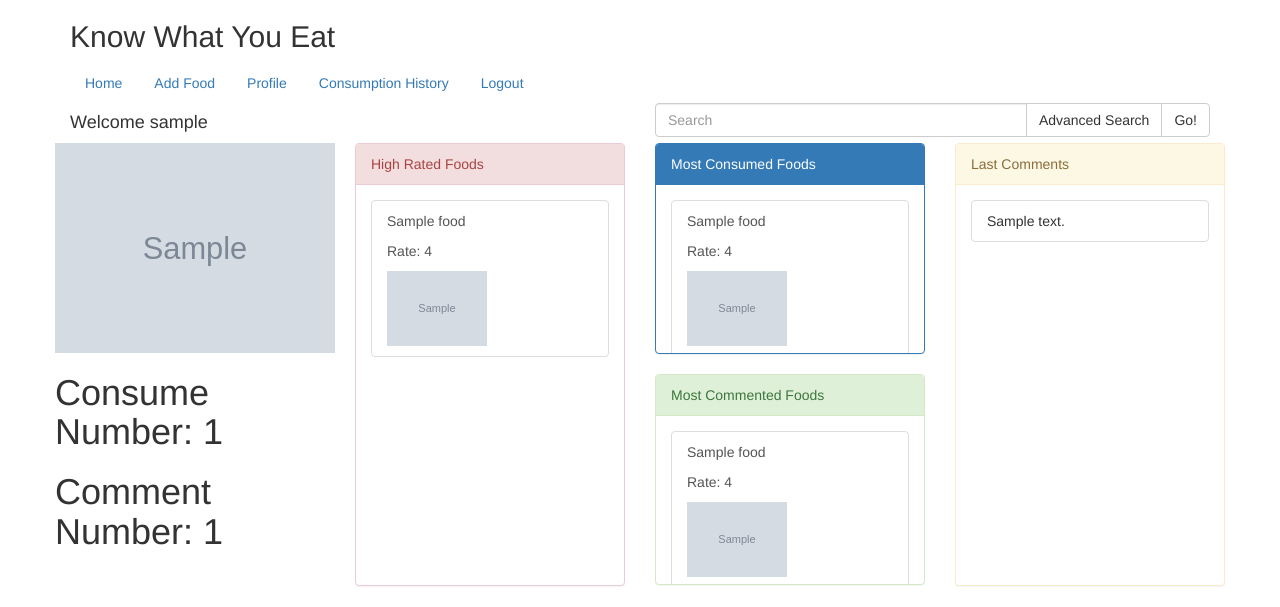
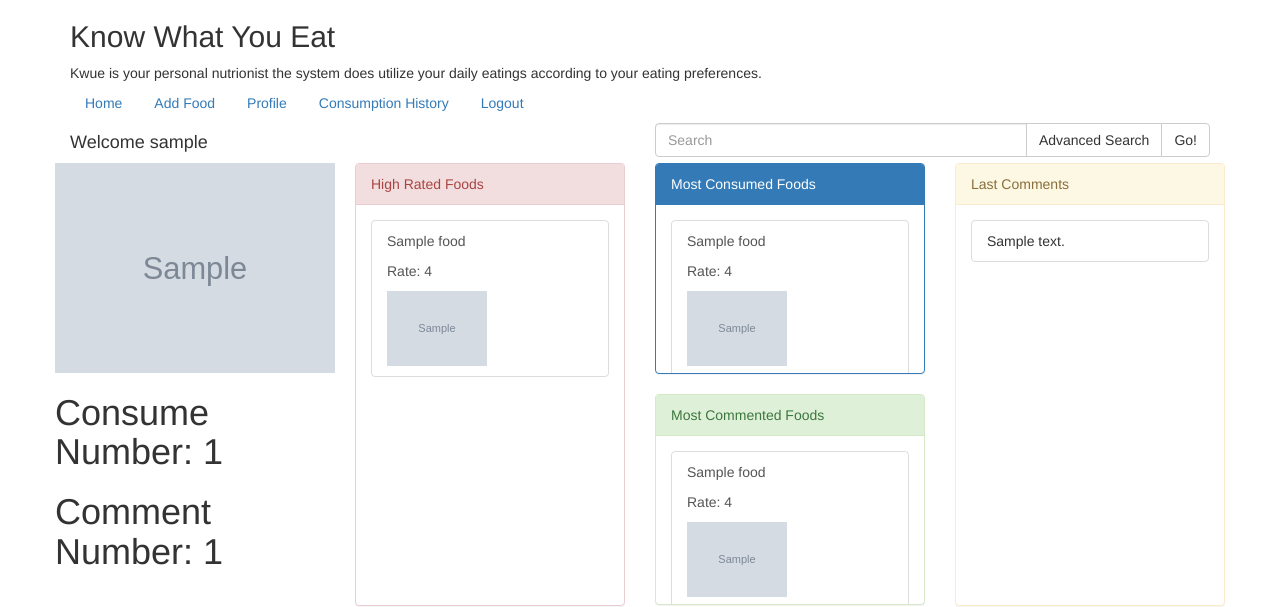
Before and after one commit to bounswe/bounswe2016group4, a Django app: template kwueBackend/kwue/templates/kwue/home.html in a window 1280 px wide. Shown: the top 607 px of the page. Run offline with Django 3.2, Linux system fonts and the light colour scheme; the template is opened without the code that fills it: most values are stand-ins (such as "Sample title", 1, 10 or a date in 2020); grey boxes marked "Sample" are stand-in pictures; data that the repository does not hold is empty; some libraries are stand-ins or nearby versions.

Commit message:
home page explanatory text

```diff
--- a/kwueBackend/kwue/templates/kwue/home.html
+++ b/kwueBackend/kwue/templates/kwue/home.html
@@ -17,6 +17,7 @@
         <div class="row">
             <div class="col-md-12">
                 <h2>Know What You Eat</h2>
+                Kwue is your personal nutrionist the system does utilize your daily eatings according to your eating preferences.
             </div>
         </div>
 
```
